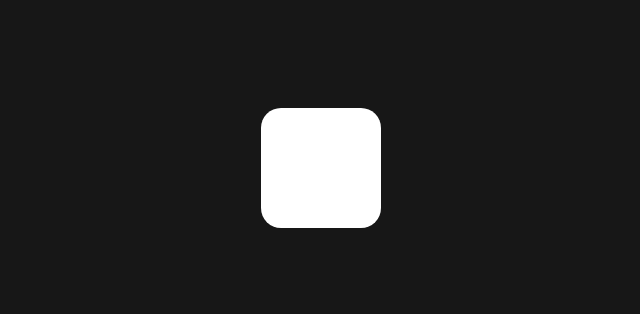
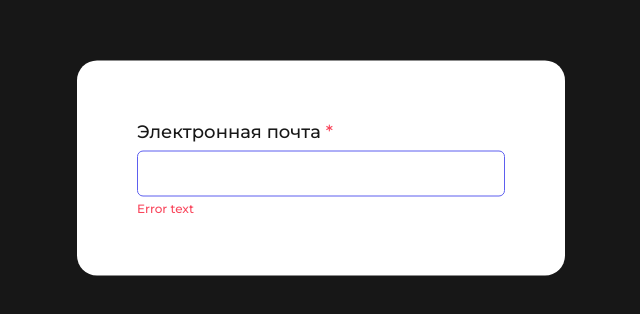
Before and after one commit to Githance/frontend, a React (Create React App) app: page /authentication in a window 1280 px wide. Shown: the part 232-546 px from the top of the page, without its empty margins (319-959 px from the left). Built offline with nearby package versions, Linux system fonts and the light colour scheme.

Commit message:
feat: сделать компонент поля ввода

```diff
--- a/package.json
+++ b/package.json
@@ -11,6 +11,7 @@
     "@types/node": "^16.18.10",
     "@types/react": "^18.0.26",
     "@types/react-dom": "^18.0.9",
+    "classnames": "^2.3.2",
     "prop-types": "^15.8.1",
     "react": "^18.2.0",
     "react-dom": "^18.2.0",
--- a/src/components/authentication-page/authentication-page.jsx
+++ b/src/components/authentication-page/authentication-page.jsx
@@ -1,11 +1,18 @@
-/* eslint-disable react/self-closing-comp */
 import Form from "../form/form";
+import Fieldset from "../fieldset/fieldset";
 import style from "./authentication-page.module.css";
 
 function AuthenticationPage() {
   return (
     <div className={style.container}>
-      <Form></Form>
+      <Form>
+        <Fieldset
+          type="text"
+          required="required"
+          label="Электронная почта"
+          name="email"
+        />
+      </Form>
     </div>
   );
 }
--- /dev/null
+++ b/src/components/fieldset/fieldset.jsx
@@ -0,0 +1,32 @@
+import PropTypes from "prop-types";
+import cn from "classnames";
+import style from "./fieldset.module.css";
+
+// eslint-disable-next-line react/prop-types
+function Fieldset({ type, required, label, name, className }) {
+  return (
+    <fieldset className={style.fieldset}>
+      <div className={cn(style.label, style.label__container, className)}>
+        <label htmlFor={name} className={style.label__text}>
+          {label} {required && <span className={style.required_tag}>*</span>}
+        </label>
+      </div>
+      <input
+        id={name}
+        type={type}
+        required={required}
+        className={style.input}
+      />
+      <span className={cn(style.text)}>Error text</span>
+    </fieldset>
+  );
+}
+
+Fieldset.propTypes = {
+  type: PropTypes.string.isRequired,
+  required: PropTypes.string.isRequired,
+  label: PropTypes.string.isRequired,
+  name: PropTypes.string.isRequired,
+};
+
+export default Fieldset;
--- /dev/null
+++ b/src/components/fieldset/fieldset.module.css
@@ -0,0 +1,47 @@
+.fieldset {
+  margin: 0;
+  padding: 0;
+  border: none;
+}
+
+.input {
+  margin: 0;
+  padding: 0 0 0 12px;
+  width: 368px;
+  height: 46px;
+  box-sizing: border-box;
+  border: 1px solid #5d5fef;
+  border-radius: 6px;
+  font-size: 18px;
+  line-height: 22px;
+  color: var(--text-color-grey);
+}
+
+.label {
+  display: flex;
+  justify-content: space-between;
+}
+
+.label__container {
+  margin-bottom: 8px;
+}
+
+.label__text {
+  font-weight: 500;
+  font-size: 18px;
+  line-height: 22px;
+  color: var(--text-color-black);
+}
+
+.required_tag {
+  color: var(--text-color-red);
+}
+
+.text {
+  display: block;
+  margin-top: 4px;
+  font-weight: 500;
+  font-size: 12px;
+  line-height: 15px;
+  color: var(--text-color-red);
+}
--- a/src/components/form/form.module.css
+++ b/src/components/form/form.module.css
@@ -1,7 +1,7 @@
 .form {
   box-sizing: border-box;
   padding: 60px;
-  max-width: 488px;
+  width: 488px;
   border-radius: 20px;
   background-color: var(--bg-color-form);
   position: fixed;
--- a/src/components/header/header.module.css
+++ b/src/components/header/header.module.css
@@ -21,7 +21,7 @@
   font-size: 18px;
   line-height: 22px;
   border-radius: 10px;
-  color: var(--text-color-main);
+  color: var(--text-color-white);
   background-color: var(--bg-color-button-normal);
 }
 
--- a/src/index.css
+++ b/src/index.css
@@ -1,14 +1,30 @@
 @import url(./vendor/normalize.css);
+@import url("https://fonts.googleapis.com/css2?family=Montserrat:wght@400;500;600;700&display=swap");
+
+body {
+  font-family: "Montserrat", sans-serif;
+}
 
 :root {
+  /* Переменные основных цветов фона */
   --bg-color-main: #171717;
   --bg-color-form: #ffffff;
 
+  /* Переменные основных цветов кнопок */
   --bg-color-button-normal: #5d5fef;
   --bg-color-button-hover: #7879f1;
   --bg-color-button-pressed: #5d5fef;
   --bg-color-button-disabled: rgba(93, 95, 239, 0.5);
 
-  --text-color-main: #ffffff;
+  /* Перемнные основных цветов полей ввода */
+  --color-input-normal: #5d5fef;
+  --color-input-true: #6be0a8;
+  --color-input-false: #f9465c;
+
+  /* Переменные основных цветов текста */
+  --text-color-white: #ffffff;
+  --text-color-black: #171717;
+  --text-color-grey: #575656;
+  --text-color-red: #f9465c;
   --text-color-additional: rgba(255, 255, 255, 0.5);
 }
```
Also changed, not shown: 1 other file (tests, documents, lock files or other folders).
